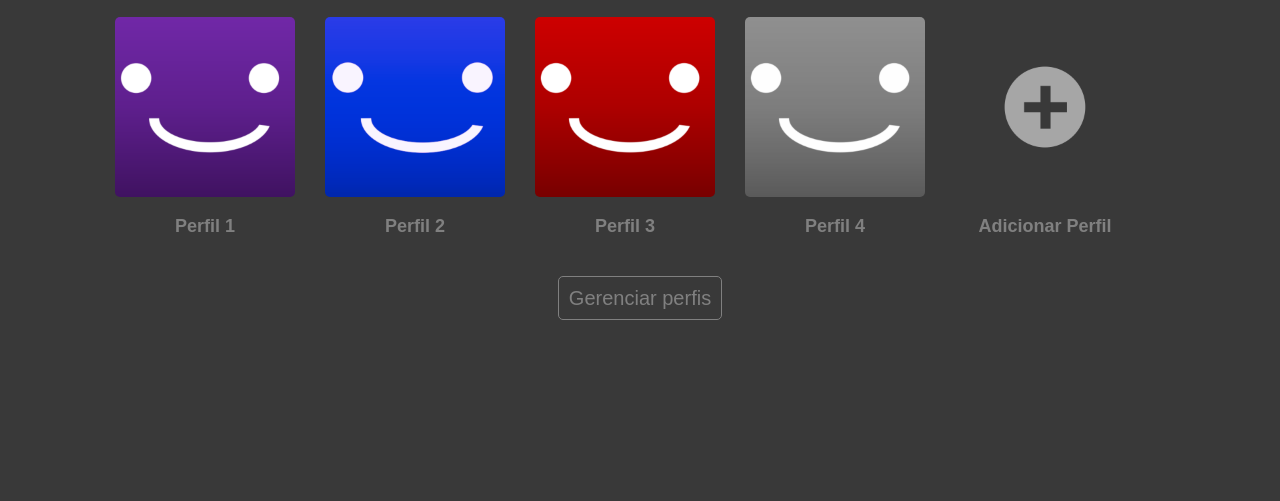
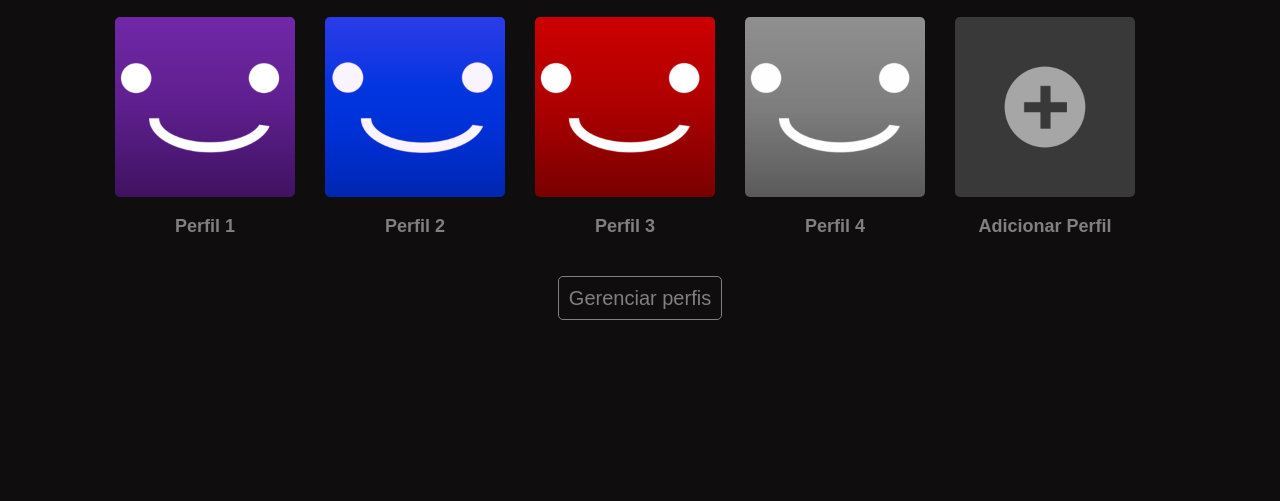
Before and after one commit to GustaSoier/tela-inicio-netflix, a plain HTML site: page index.html in a window 1280 px wide. Shown: the part 299-800 px from the top of the page. Drawn offline with Linux system fonts and the light colour scheme.

Commit message:
Tela de inicio da Netflix
Mudei o background do body.

```diff
--- a/css/style.css
+++ b/css/style.css
@@ -4,7 +4,7 @@
 
 body {
     margin: 0;
-    background-color: #393939;
+    background-color: #0f0d0d;
     width: 100vw;
     height: 100vh;
     font-family: Arial, Helvetica, sans-serif;
```
